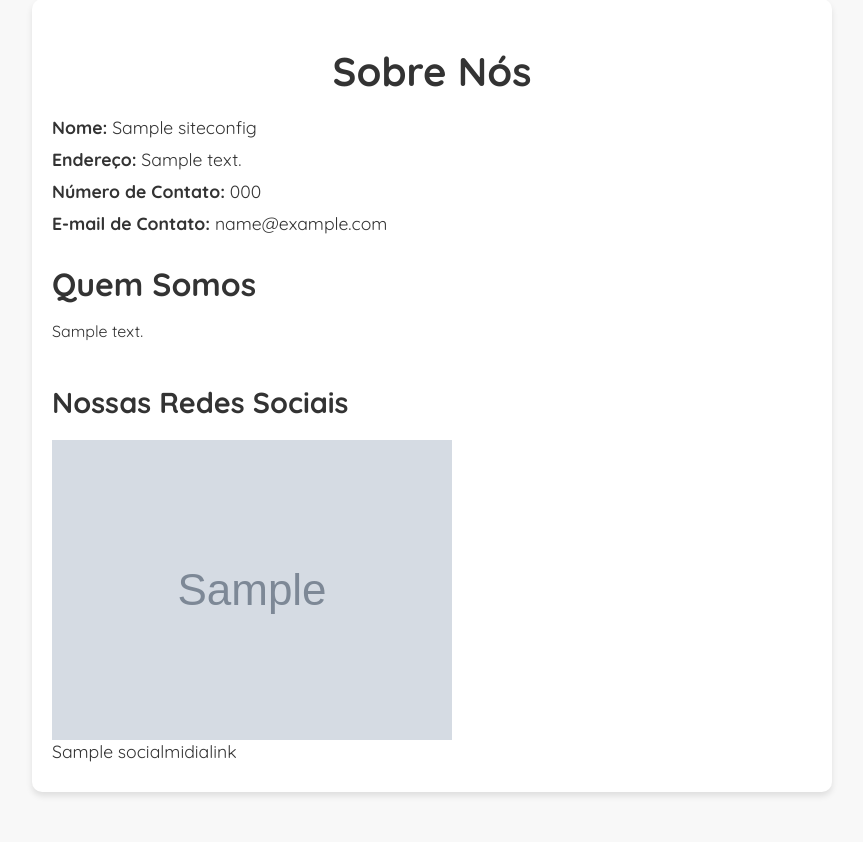
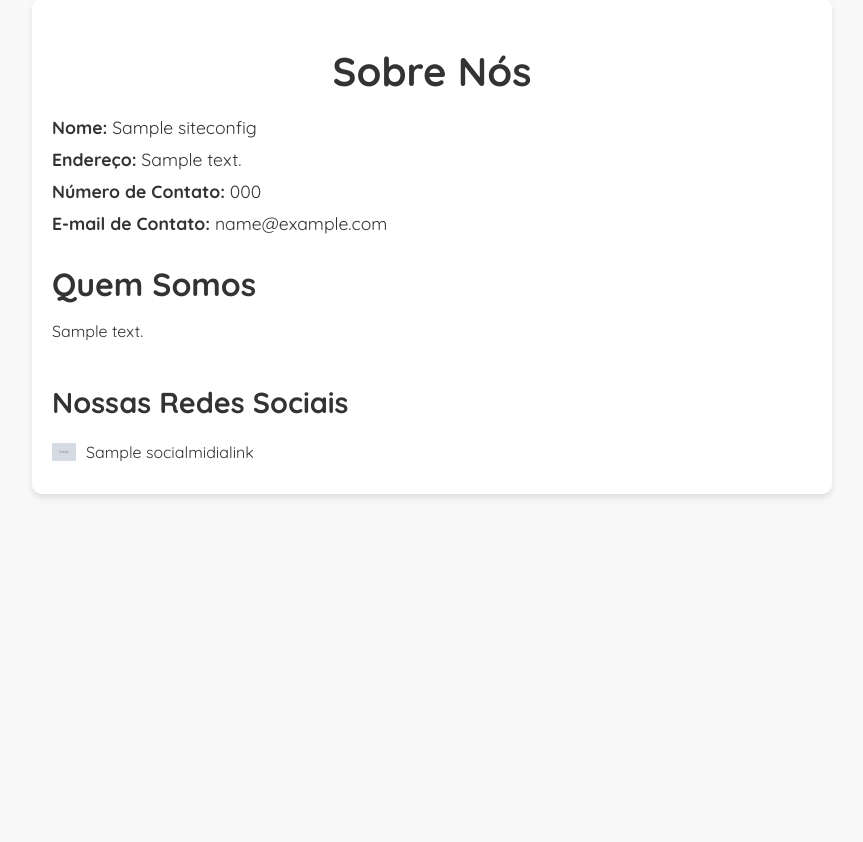
Before and after one commit to ThomasNicholas21/ProjetoEcommerce, a Django app: page /about/ in a window 1280 px wide. Shown: the part 131-973 px from the top of the page, without its empty margins (208-1071 px from the left). After the commit the page ends 629 px from the top, so only its background shows below. Run offline with Django 4.2, Linux system fonts and the light colour scheme; tables that the repository leaves empty hold one stand-in row (values such as "Sample post"); grey boxes marked "Sample" are stand-in pictures.

Commit message:
style: estilizando social media, juntamente a imagem e nome

```diff
--- a/application/ecommerce/static/global/css/style.css
+++ b/application/ecommerce/static/global/css/style.css
@@ -203,9 +203,21 @@ header {
     color: #ffcc00;
 }
 
-.social-links ul li a i {
-    margin-right: 10px;
-    font-size: 1.2rem;
+.social-media-item {
+    display: flex;
+    align-items: center;
+    gap: 10px;
+}
+
+.social-media-item img {
+    width: 24px;
+    height: 24px;
+    object-fit: contain;
+}
+
+.social-media-item span {
+    font-size: 1rem;
+    color: #333;
 }
 
 /* Responsivo */
```
